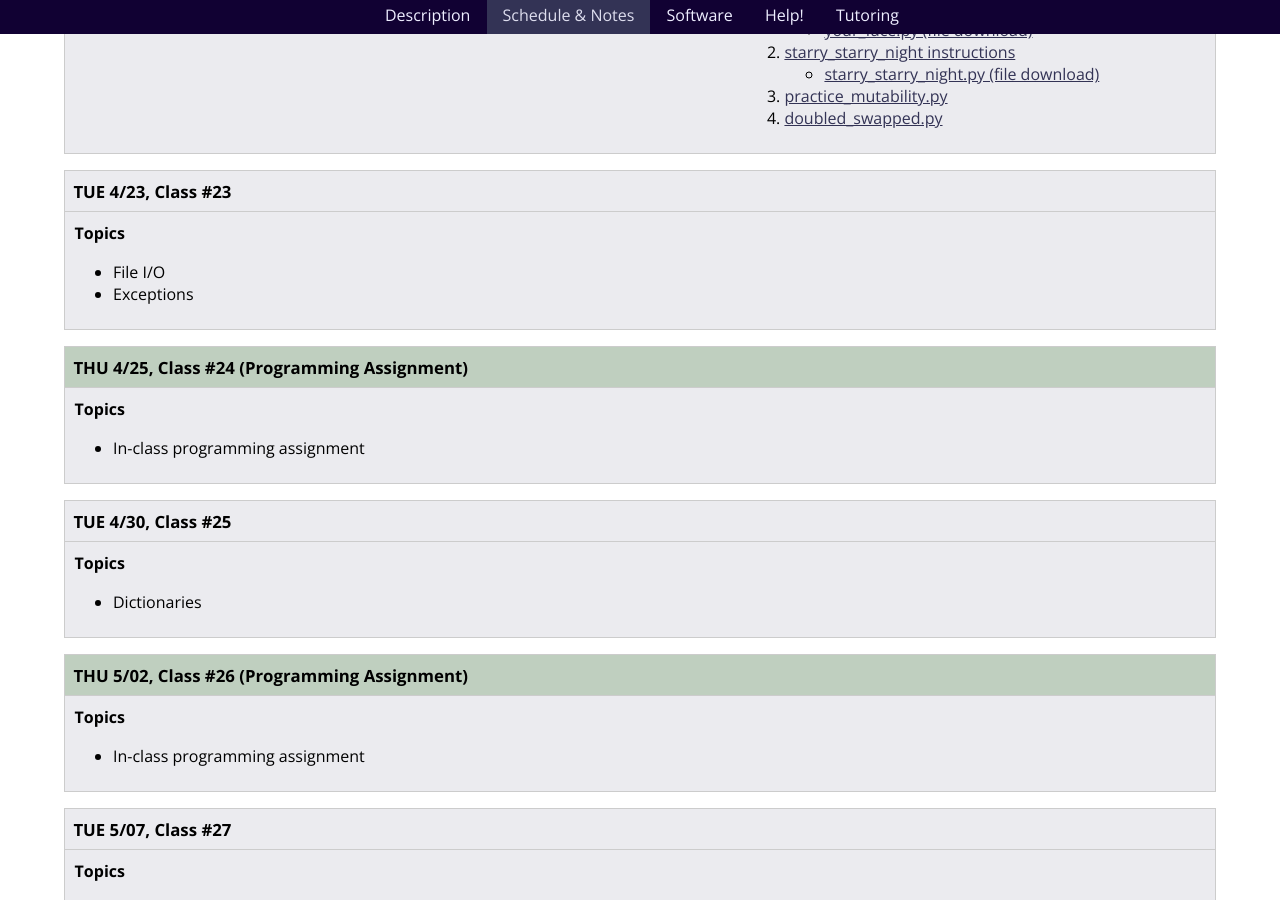
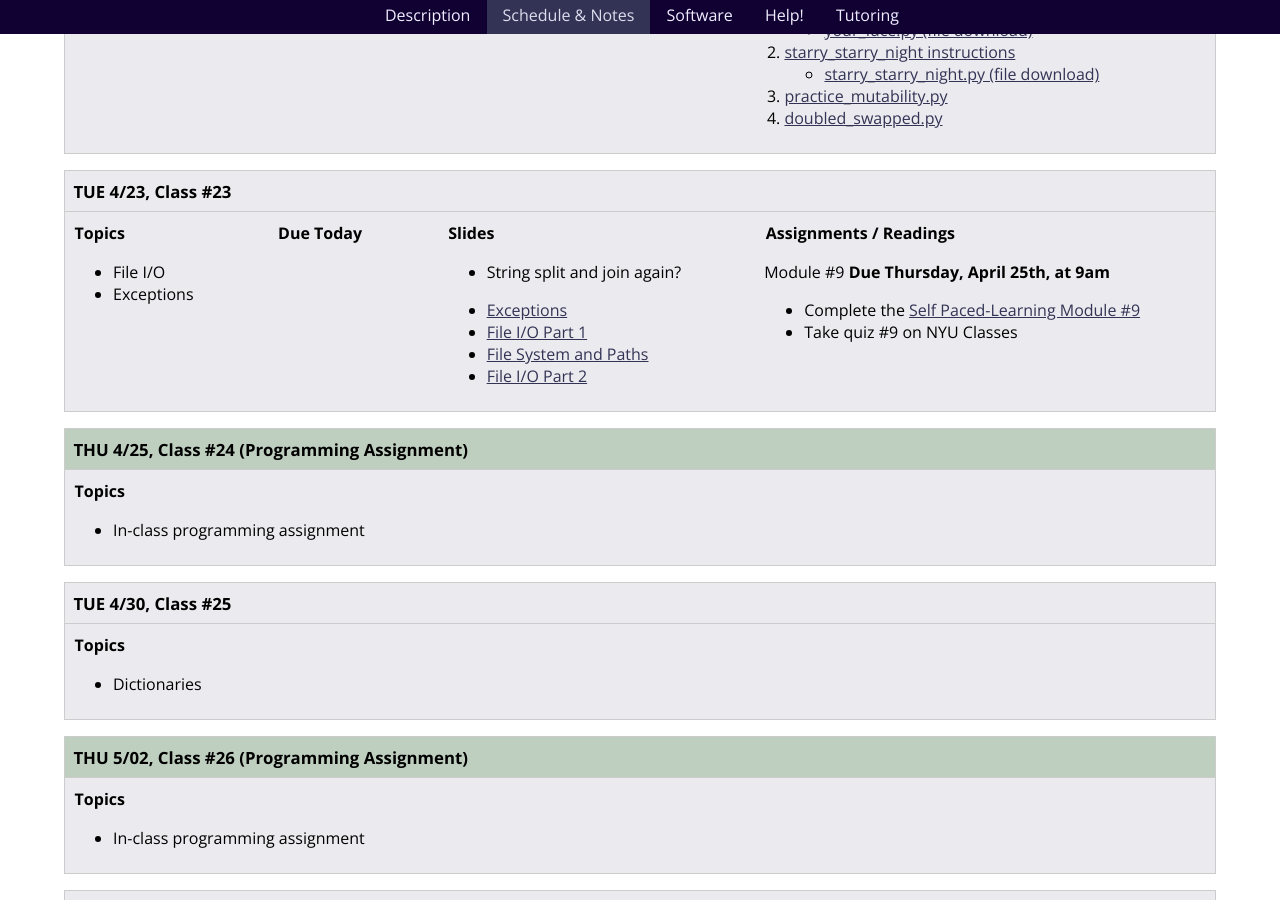
Before and after one commit to foureyes/csci-ua.0002-fall2019-002-008, a Jekyll site: the page built from schedule.markdown, in a window 1280 px wide and 900 px high, scrolled down 8112 px. Built offline with Jekyll 4.4.1, drawn with Linux system fonts in a browser that asks for light colours.

Commit message:
add quiz

```diff
--- a/_includes/classes/23/materials.markdown
+++ b/_includes/classes/23/materials.markdown
@@ -28,8 +28,16 @@
 <article class="assignments" markdown="block">
 ####  Assignments / Readings
 
+Module #9 __Due Thursday, April 25th, at 9am__
+
+* Complete the [Self Paced-Learning Module #9]({{ site.module9 }})
+* Take quiz #9 on NYU Classes
+
+{% comment %}
 Module #10 __Due Tuesday, April 24th, at 9am__
 
 * Complete the [Self Paced-Learning Module #10]({{ site.module10 }})
 * Take quiz #10 on NYU Classes
+{% endcomment %}
+
 </article>
--- a/schedule.markdown
+++ b/schedule.markdown
@@ -375,7 +375,7 @@ Jump to Class:
 * File I/O
 * Exceptions
 
-</article>{% comment %}{% include classes/23/materials.markdown %}{% endcomment %}</div> </section>
+</article>{% include classes/23/materials.markdown %}</div> </section>
 
 
 <a name="class24"></a><!---------- start --------------->
```
